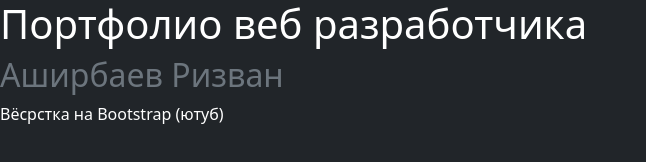
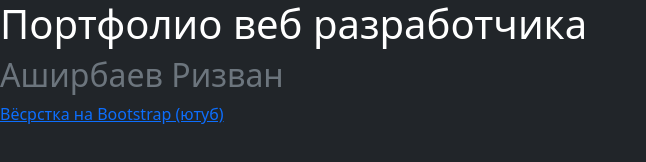
Before and after one commit to 32kelliaw/portfolio, a plain HTML site: page index.html in a window 1280 px wide. Shown: the whole page, without its empty margins (0-646 px from the left). Drawn offline with nearby package versions, Linux system fonts and the light colour scheme.

Commit message:
Update index.html

```diff
--- a/index.html
+++ b/index.html
@@ -9,7 +9,7 @@
 <body class="bg-dark text-white">
 	<h1 class="fw-boler">Портфолио веб разработчика</h1>
 	<h2 class="text-muted">Аширбаев Ризван</h2>
-	<a href"https://github.com/32kelliaw/youtube.git">Вёсрстка на Bootstrap (ютуб)</a>
+	<a href="https://github.com/32kelliaw/youtube.git">Вёсрстка на Bootstrap (ютуб)</a>
 
 </body>
 </html>
```
